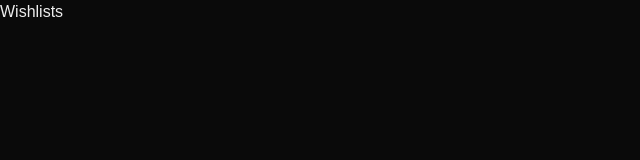
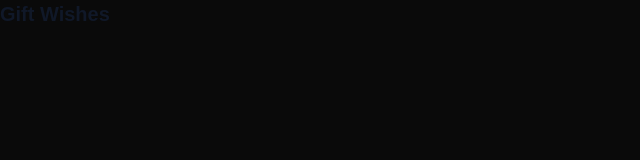
Before and after one commit to stancsicsm/gift-app-next, a Next.js app: page / in a window 1280 px wide. Shown: the top 160 px of the page, without its empty margins (0-640 px from the left). Built offline with nearby package versions, Linux system fonts and the light colour scheme.

Commit message:
feat: add Label component

```diff
--- a/package.json
+++ b/package.json
@@ -11,6 +11,7 @@
     "prepare": "husky"
   },
   "dependencies": {
+    "clsx": "^2.1.1",
     "next": "15.5.4",
     "react": "19.1.0",
     "react-dom": "19.1.0"
--- a/src/app/globals.css
+++ b/src/app/globals.css
@@ -8,6 +8,7 @@
 @theme inline {
   --color-background: var(--background);
   --color-foreground: var(--foreground);
+  --color-primary: #4cabe6;
   --font-sans: var(--font-geist-sans);
   --font-mono: var(--font-geist-mono);
 }
--- a/src/app/page.tsx
+++ b/src/app/page.tsx
@@ -1,5 +1,11 @@
+import Label from "@/components/Label/Label";
+
 const Wishlists = () => {
-  return <div>Wishlists</div>;
+  return (
+    <Label size="x-large" weight="bold">
+      Gift Wishes
+    </Label>
+  );
 };
 
 export default Wishlists;
--- /dev/null
+++ b/src/components/Label/Label.tsx
@@ -0,0 +1,21 @@
+import type { ElementType, PropsWithChildren } from "react";
+import { getLabelStyles } from "@/components/Label/styles";
+
+export type LabelProps = PropsWithChildren<{
+  size?: "small" | "medium" | "large" | "x-large";
+  color?: "dark" | "light" | "subtle" | "primary";
+  weight?: "regular" | "bold";
+  as?: ElementType;
+}>;
+
+const Label = ({ size, color, weight, children, as = "p" }: LabelProps) => {
+  const Component = as;
+
+  return (
+    <Component className={getLabelStyles({ size, color, weight })}>
+      {children}
+    </Component>
+  );
+};
+
+export default Label;
--- /dev/null
+++ b/src/components/Label/styles.ts
@@ -0,0 +1,33 @@
+import clsx from "clsx";
+import type { LabelProps } from "@/components/Label/Label";
+
+export const getLabelStyles = ({
+  size = "medium",
+  color = "dark",
+  weight = "regular",
+}: Pick<LabelProps, "size" | "color" | "weight">) => {
+  const sizeClasses = {
+    small: "text-sm",
+    medium: "text-base",
+    large: "text-lg",
+    "x-large": "text-xl",
+  };
+
+  const colorClasses = {
+    dark: "text-gray-900",
+    light: "text-white",
+    subtle: "text-gray-500",
+    primary: "text-primary",
+  };
+
+  const weightClasses = {
+    regular: "font-normal",
+    bold: "font-bold",
+  };
+
+  return clsx(
+    size ? sizeClasses[size] : undefined,
+    color ? colorClasses[color] : undefined,
+    weight ? weightClasses[weight] : undefined,
+  );
+};
```
Also changed, not shown: 1 other file (tests, documents, lock files or other folders).
